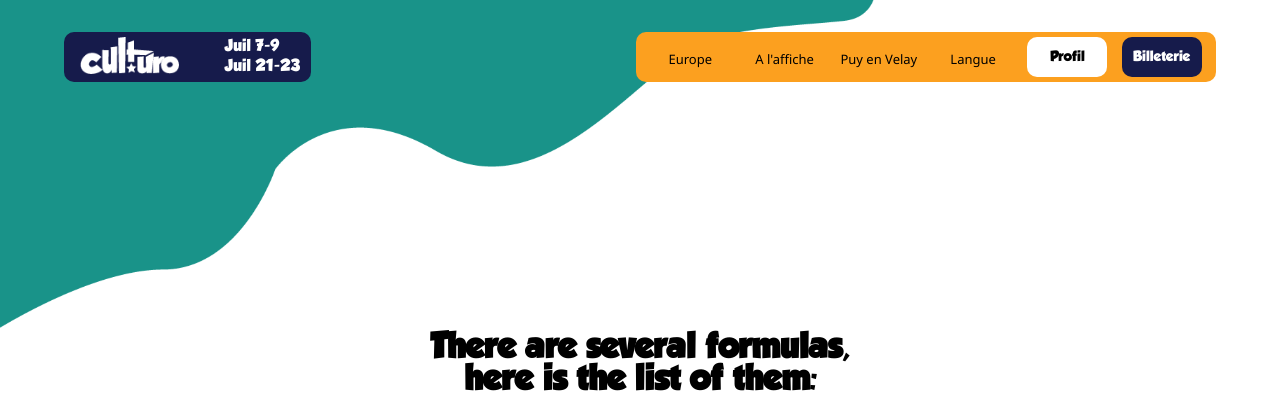
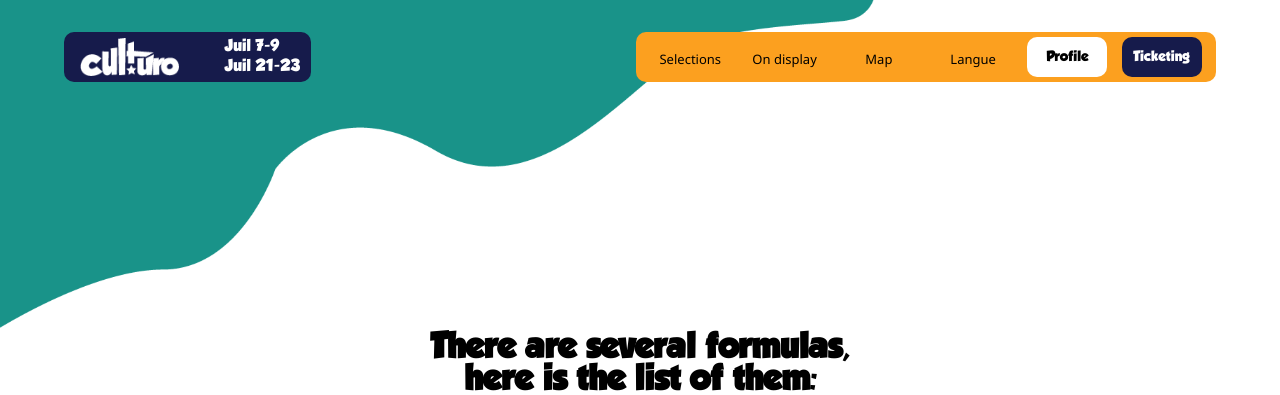
Before and after one commit to 5quentin/WebWeek-Culturo, a PHP site: page /billet.php in a window 1280 px wide. Shown: the top 395 px of the page. Run offline with PHP 8.4, Linux system fonts and the light colour scheme.

Commit message:
fix header

```diff
--- a/partieWeb/css/header.css
+++ b/partieWeb/css/header.css
@@ -28,12 +28,6 @@ header{
 
 }
 
-#logonb{
-	padding-right: 1em;
-	padding-bottom: 0.7em;
-	margin-top: 0.5em;
-}
-
 #dates{
 	color : white;
 	font-family: "GROBOLD";
@@ -53,9 +47,16 @@ header{
 	border-radius: 10px;
 }
 
-.hg img{
+.hg > .logo{
 	height: 75%;
 }
+
+.hg > .logo > img{
+	height: 100%;
+	padding: 0;
+	margin-right: 5px;
+}
+
 
 .hg > p {
 	line-height: 20px;
--- a/partieWeb/header_footer/header.html
+++ b/partieWeb/header_footer/header.html
@@ -1,19 +1,19 @@
 		<header>
      		<div class=tete>
 		     	<div class= "hg" >
-		     		<img id="logonb" src="./images/logonb.png">
+		     		<a class="logo" href="acceuil.html"><img src="./images/logonb.png"></a>
 		     		<p id="dates">Juil 7-9 <br> Juil 21-23</p>
 	     		</div>
 
 	     		<div class="menuorange">
 		     		<nav class= "menu">
 		     			<ul>
-		     				<li><a href="europe">Europe</a></li>
-		     				<li><a href="europe">A l'affiche</a></li>
-		     				<li><a href="europe">Puy en Velay</a></li>
-		     				<li><a href="europe">Langue</a></li>
-		     				<li id="profil"><a href="./inscription.php">Profil</a></li>
-		     				<li id="billeterie"><a href="./billet.php">Billeterie</a></li>
+		     				<li><a href="#selection">Selections</a></li>
+		     				<li><a href="#onDisplay">On display</a></li>
+		     				<li><a href="map">Map</a></li>
+		     				<li><a>Langue</a></li>
+		     				<li id="profil"><a href="./inscription.php">Profile</a></li>
+		     				<li id="billeterie"><a href="./billet.php">Ticketing</a></li>
 		     			</ul>
 		     		</nav>
 	     		<div>
```
Also changed, not shown: 1 other file.
